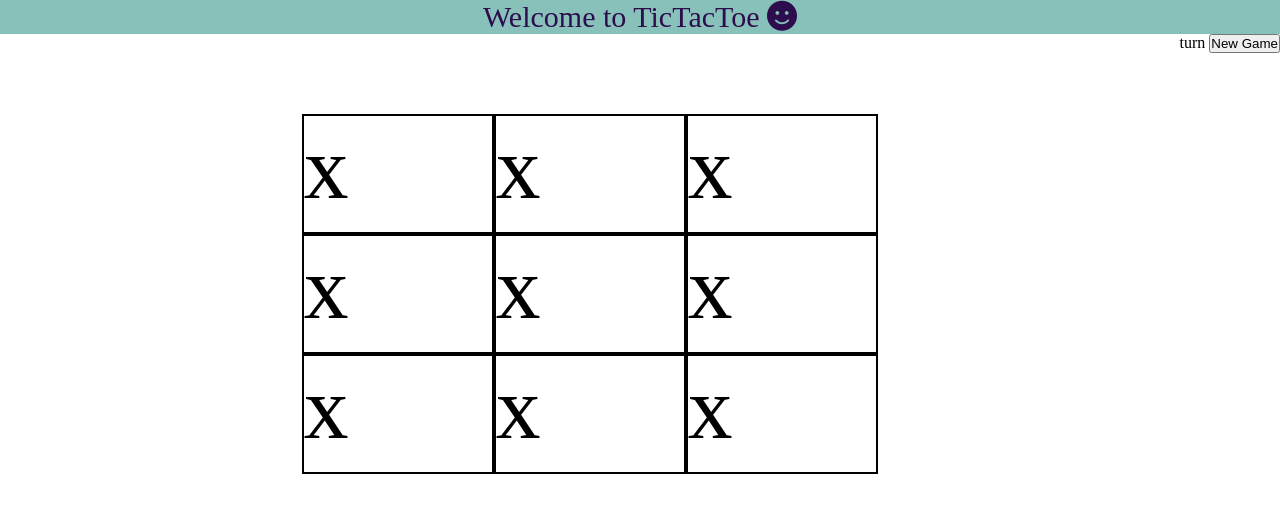
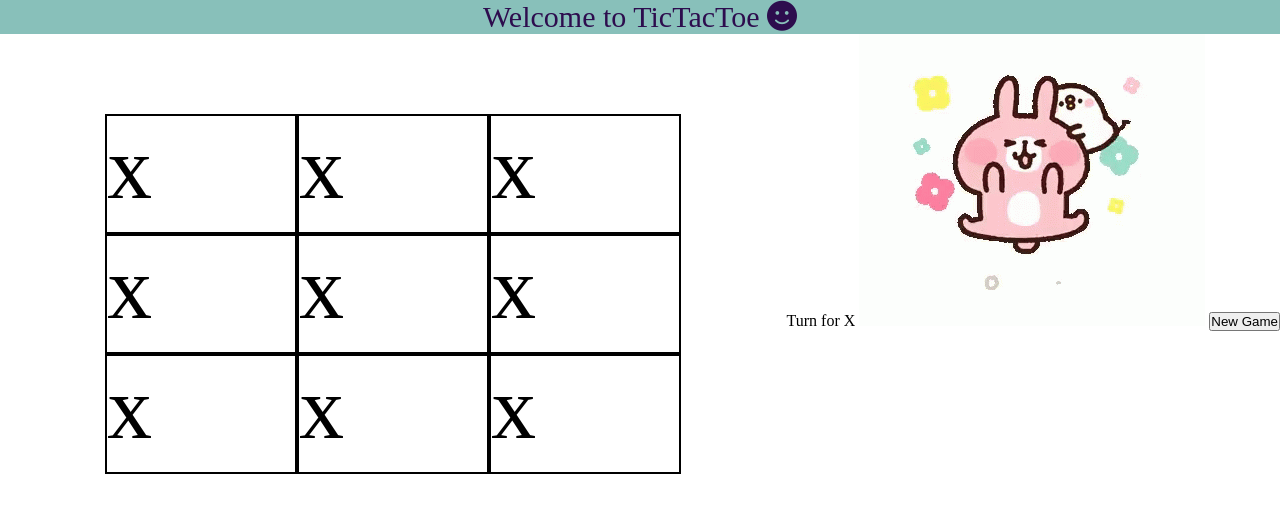
Before and after one commit to prakashoc507/TicTacToe, a plain HTML site: page index.html in a window 1280 px wide. Drawn offline with Linux system fonts and the light colour scheme; a web font is replaced by a local one.

Commit message:
create class for result div

```diff
--- a/index.html
+++ b/index.html
@@ -30,10 +30,9 @@
 
         </div>
         <div id="resultArea">
-            <span class="turn">turn</span>
-            <button id="Newgame">New Game</button>
-        </div>
-        <div class="cheerImage">
+            <span class="turn1">Turn for X</span>
+            <img class="cheerImage" src="/assets/images/kanahei-excited.gif" alt="happy gif">
+            <button class="Newgame">New Game</button>
 
         </div>
     </div>
```
